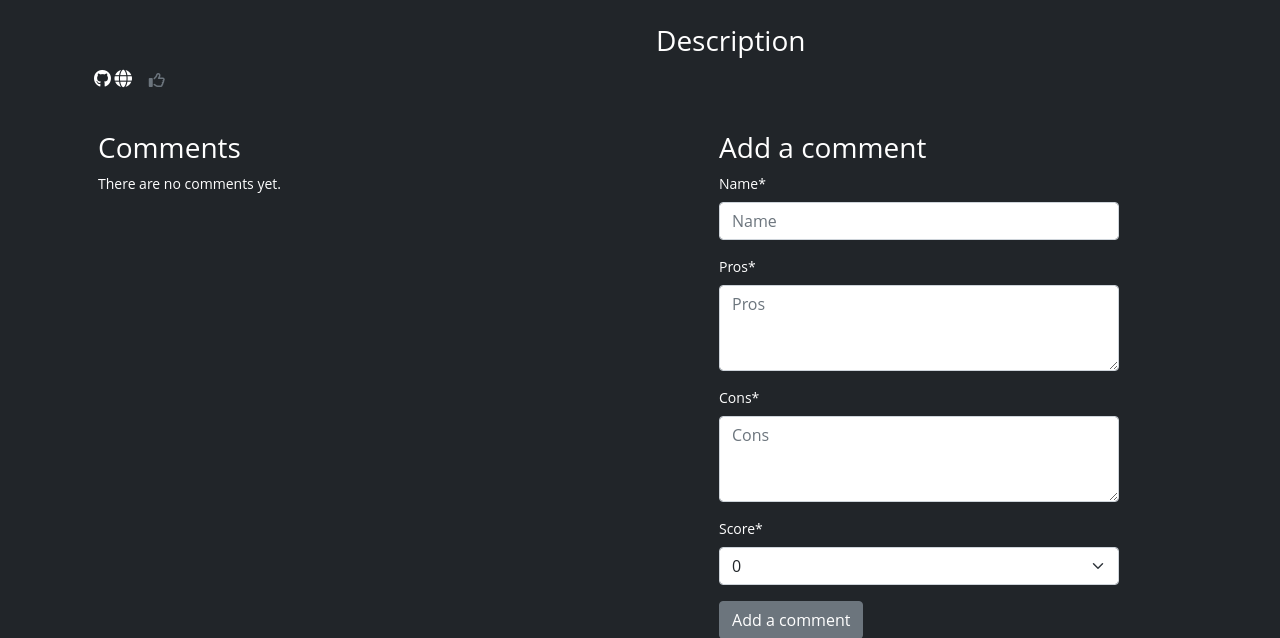
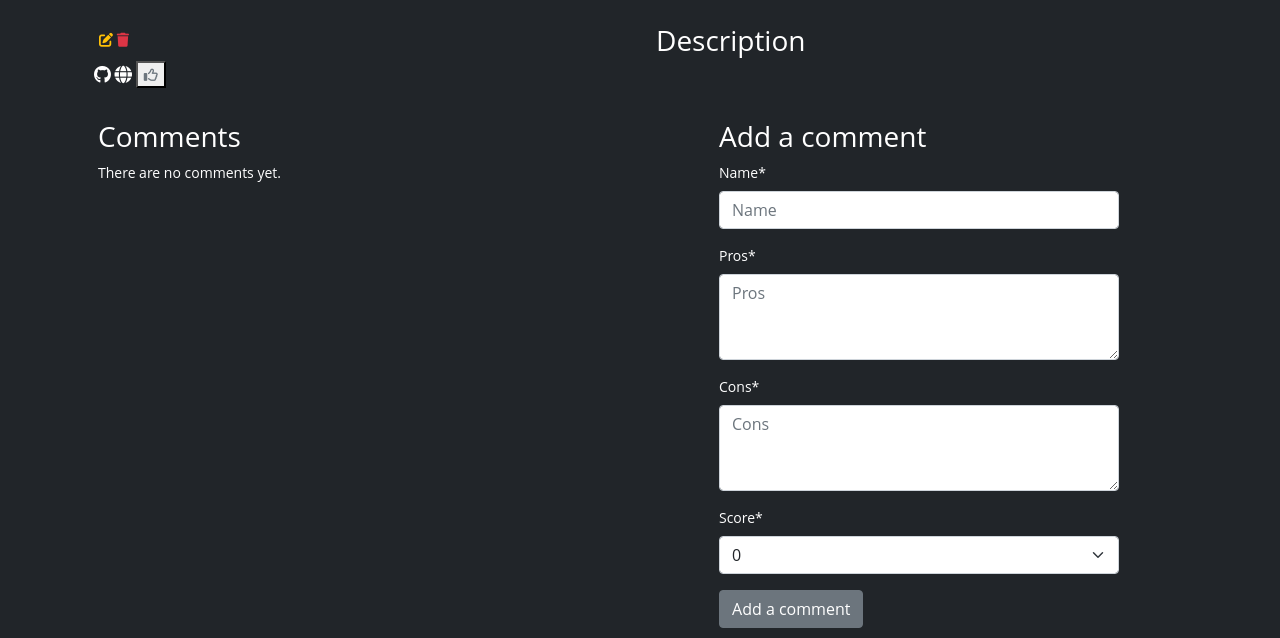
Before and after one commit to ecabanasv/ci-pp4-portfolio, a Django app: template templates/project_detail.html in a window 1280 px wide. Shown: the part 171-809 px from the top of the page. Run offline with Django 3.2, Linux system fonts and the light colour scheme; the template is opened without the code that fills it: values that come from a table or form of the project are taken from there, others are empty; the visitor is signed in with stand-in values (Sample User, id 1); some libraries are stand-ins or nearby versions; some web fonts are replaced.

Commit message:
Added edit/delete button and remove class like btn

```diff
--- a/templates/project_detail.html
+++ b/templates/project_detail.html
@@ -16,6 +16,18 @@
   <div class="row">
     <h1 class="project-title text-left">{{ project.title }}</h1>
     <div class="col-md-6">
+      <span
+        class="position-absolute ps-1 pe-1 mt-1 me-1 bg-dark border border-dark"
+      >
+        {% if user.is_superuser %}
+        <a href="{% url 'project_update' project.slug  %}" class="text-warning"
+          ><i class="fa-solid fa-pen-to-square"></i
+        ></a>
+        <a href="{% url 'project_delete' project.slug  %}" class="text-danger"
+          ><i class="fa-solid fa-trash"></i
+        ></a>
+        {% endif %}
+      </span>
       {% if "placeholder" in project.image_main.url %}
       <img
         class="project-image img-fluid" alt="{{ project.title }}"
@@ -50,7 +62,6 @@
           <button
             type="submit"
             name="project_id"
-            class=" btn btn-link"
             value="{{project.slug}}"
           >
           <span class="text-secondary"><i class="fa-solid fa-thumbs-up"></i></span>
@@ -59,7 +70,6 @@
           <button
             type="submit"
             name="project_id"
-            class="btn btn-link"
             value="{{project.slug}}"
           >
           <span class="text-secondary"><i class="fa-regular fa-thumbs-up"></i></span>
```
